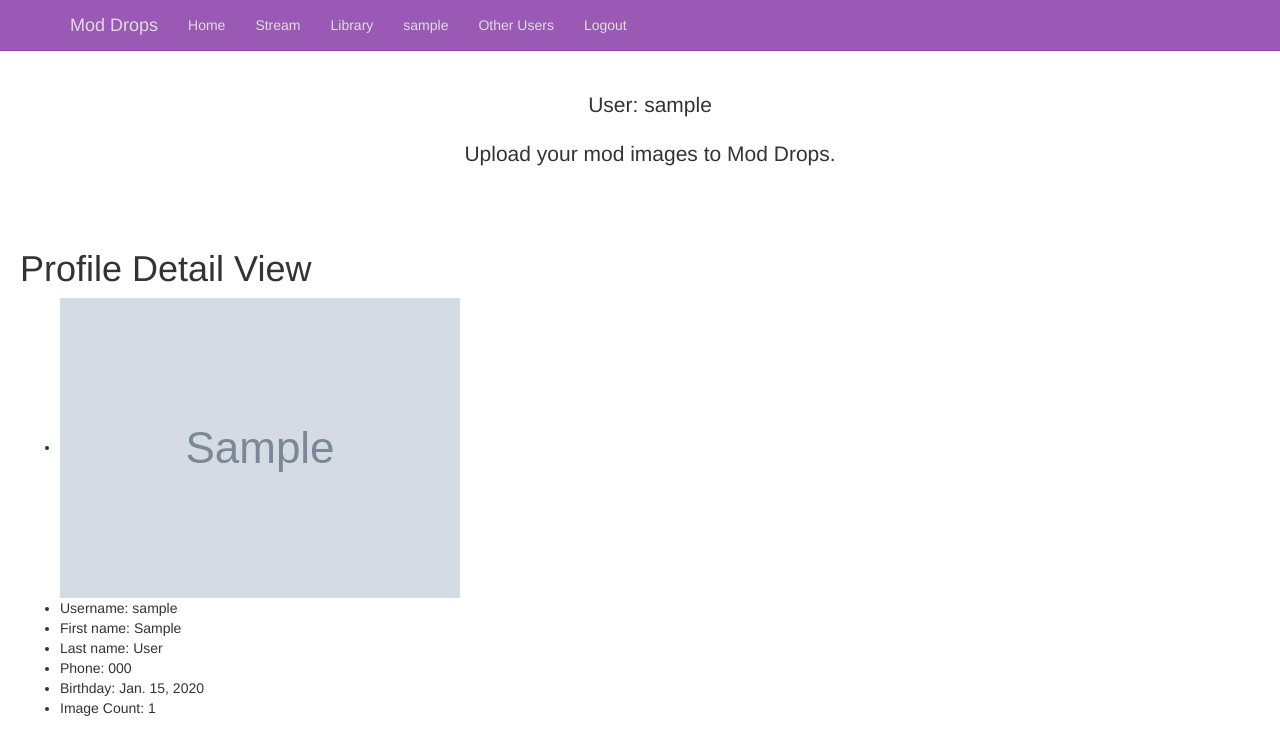
After one commit to henry808/mod_drops, a Django app: page /profile/other_profile/1 in a window 1280 px wide. The commit adds this page. Shown: the top 755 px of the page. Run offline with Django 3.2, Linux system fonts and the light colour scheme; a user stored in the database is signed in; tables that the repository leaves empty hold one stand-in row (values such as "Sample post"); grey boxes marked "Sample" are stand-in pictures; some libraries are stand-ins or nearby versions.

Commit message:
added other_user templates, views, urls, and link from other_users

```diff
--- a/mod_drops/templates/base.html
+++ b/mod_drops/templates/base.html
@@ -45,7 +45,7 @@
                         <li><a href="{% url 'image:stream' %}">Stream</a></li>
                         <li><a href="{% url 'image:library' %}">Library</a></li>
                         <li><a href="{% url 'profile:profile' %}">{{user}}</a></li>
-                        <li><a href="{% url 'profile:other_users' %}">User List</a></li>
+                        <li><a href="{% url 'profile:other_users' %}">Other Users</a></li>
                         <li><a href="{% url 'auth_logout' %}?next=/">Logout</a></li>
                     {% endif %}
                   </ul>
--- /dev/null
+++ b/user_profile/templates/other_profile.html
@@ -0,0 +1,22 @@
+{% extends "base.html" %}
+{% block body %}
+    {% load staticfiles %}
+    {% if user.is_authenticated %}
+    <div id="profile">
+        <h1>Profile Detail View</h1>
+        <ul>
+            {% if other_user.profile.picture %}
+            <li><img src="{{other_user.profile.picture.url}}"></li>
+            {% else %}
+            <li><img src="{% static 'user_profile/images/default_profile_image.png' %}" alt="Profile Image"/></li>
+            {% endif %}
+            <li>Username: {{ other_user.username }}</li>
+            <li>First name: {{ other_user.first_name }}</li>
+            <li>Last name: {{ other_user.last_name }}</li>
+            <li>Phone: {{ other_user.profile.phone }}</li>
+            <li>Birthday: {{ other_user.profile.birthday }}</li>
+            <li>Image Count: {{ image_count }}</li>
+        </ul>
+    </div>
+    {% endif %}
+{% endblock %}
--- a/user_profile/templates/other_users.html
+++ b/user_profile/templates/other_users.html
@@ -10,11 +10,11 @@
                 {% if other_user = user %}
                 {% else %}
                 <li>
-                    <h3>{{ other_user }}</h3>
+                    <a href="{% url 'profile:other_profile' other_user.pk %}"><h3>{{ other_user }}</h3></a>
                     {% if other_user.profile.picture %}
-                    <img class="other_portrait" src="{{ other_user.profile.picture.url }}"></li>
+                    <a href="{% url 'profile:other_profile' other_user.pk %}"><img class="other_portrait" src="{{ other_user.profile.picture.url }}"></a></li>
                     {% else %}
-                    <img class="other_portrait" src="{% static 'user_profile/images/default_profile_image.png' %}" alt="Profile Image"/></li>
+                    <a href="{% url 'profile:other_profile' other_user.pk %}"><img class="other_portrait" src="{% static 'user_profile/images/default_profile_image.png' %}" alt="Profile Image"/></a></li>
                     {% endif %}
                 </li>
                 {% endif %}
--- a/user_profile/templates/profile.html
+++ b/user_profile/templates/profile.html
@@ -16,10 +16,8 @@
             <li>Phone: {{ user.profile.phone }}</li>
             <li>Birthday: {{ user.profile.birthday }}</li>
             <li>Image Count: {{ image_count }}</li>
-            <li>Album Count: {{ user.albums.count }}</li>
             <li><a href="{% url 'profile:profile_update' user.profile.pk %}">Edit</a></li>
         </ul>
     </div>
     {% endif %}
 {% endblock %}
-<h1>Profile Detail View</h1>
--- a/user_profile/urls.py
+++ b/user_profile/urls.py
@@ -1,12 +1,15 @@
 from django.conf.urls import include, url
-from django.contrib import admin
 from user_profile.views import OtherUsersView
 from django.contrib.auth.decorators import login_required
 
 urlpatterns = [
-    url(r'^other_users/$', login_required(OtherUsersView.as_view(
-                               template_name='other_users.html')),
-                           name='other_users'),
+    url(r'^other_users/$',
+        login_required(OtherUsersView.as_view(
+                       template_name='other_users.html')),
+        name='other_users'),
+    url(r'^other_profile/(?P<pk>\d+)$',
+        'user_profile.views.other_profile',
+        name='other_profile'),
     url(r'^$', 'user_profile.views.profile', name='profile'),
     url(r'^update/(?P<pk>\d+)$', 'user_profile.views.profile_update',
         name='profile_update'),
--- a/user_profile/views.py
+++ b/user_profile/views.py
@@ -20,11 +20,21 @@ def profile(request):
     image_count = len(request.user.images.all())
     follower_count = len(UserProfile.objects.filter(
         following=request.user.profile))
-    context = {'name': request.user,
-               'profileID': request.user.profile.id,
+    context = {'image_count': image_count,
+               'follower_count': follower_count}
+    return render(request, 'profile.html', context)
+
+
+@login_required
+def other_profile(request, *args, **kwargs):
+    user = User.objects.get(pk=kwargs['pk'])
+    image_count = len(user.images.all())
+    follower_count = len(UserProfile.objects.filter(
+        following=user.profile))
+    context = {'other_user': user,
                'image_count': image_count,
                'follower_count': follower_count}
-    return render(request, 'profile.html', context)
+    return render(request, 'other_profile.html', context)
 
 
 @login_required
```
